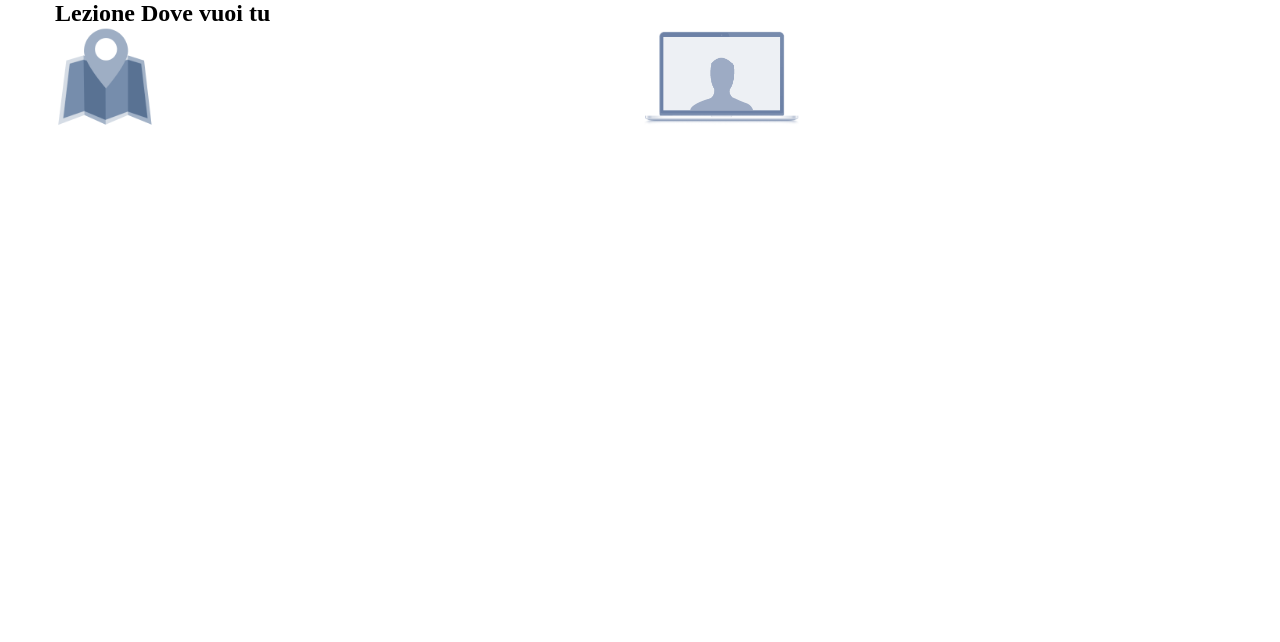
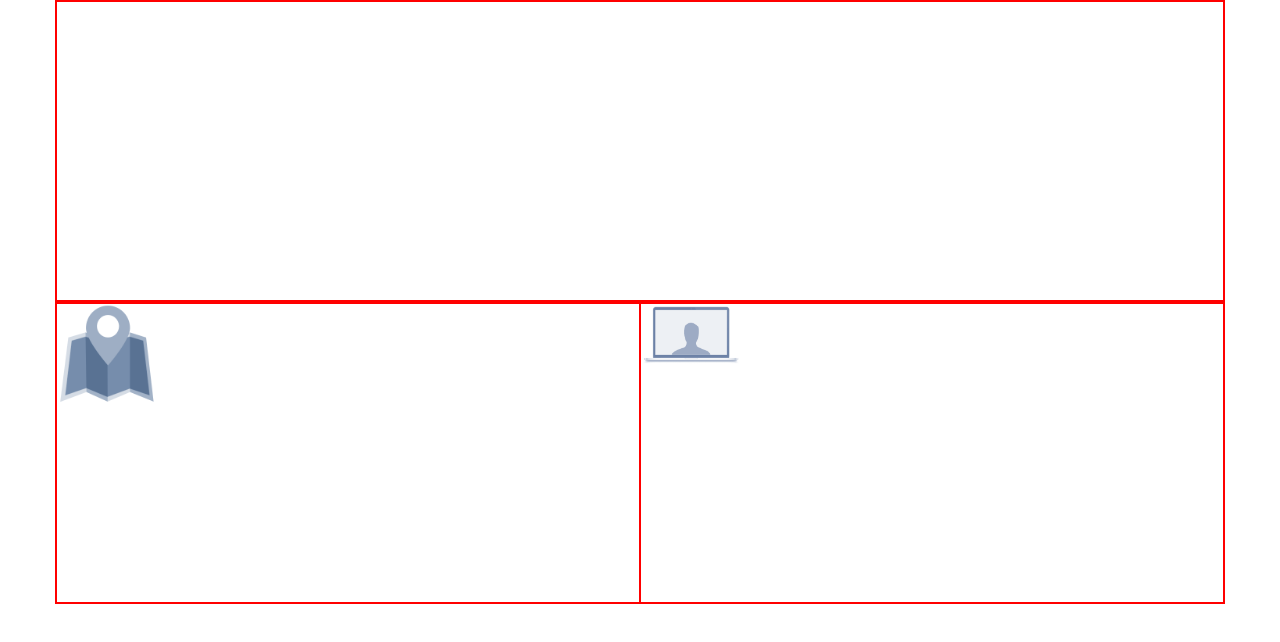
Before and after one commit to valeriodeprosperi/html-css-resp-wannabe-12bool, a plain HTML site: page index.html in a window 1280 px wide. Drawn offline with Linux system fonts and the light colour scheme; files that its build step writes are made by us from their sources.

Commit message:
problemi inaspettati con la griglia

```diff
--- a/css/style.css
+++ b/css/style.css
@@ -1,6 +1,38 @@
 
-img{
-  height: 100px;
-  display:inline-block;
+
+
+.container {
+  max-width: 1170px;
+  margin: auto;
+  position: relative;
 
 }
+.container::after {
+  content: "";
+  display: table;
+  clear: both;
+}
+
+.container , [class*="col-"]{
+  border: 1px solid red;
+}
+
+[class*="col-"]{
+  height:300px;
+  position: relative;
+}
+
+[class*="col-"] {
+  float: left;
+
+}
+h2{
+  position:
+  top:50%;
+  left:50%;
+  transform: translate(-50%,-50%);
+}
+img{
+width:100px;
+
+}
```
Also changed, not shown: index.html (+1 -1 lines).
